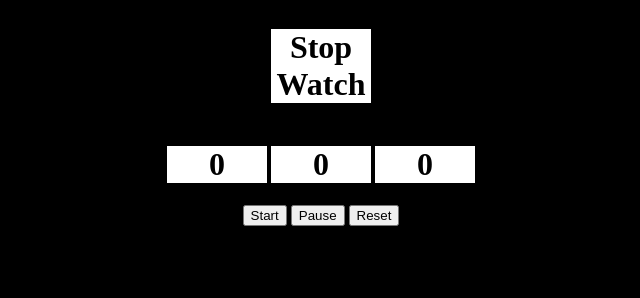
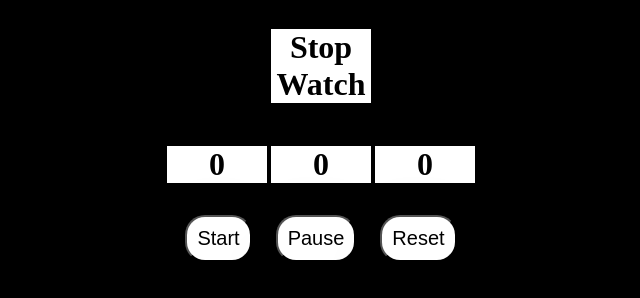
Before and after one commit to UBAIDSAILANI/JAVASCRIPT.ASSIGNMENT, a plain HTML site: page stopwatch on js/index.html in a window 1280 px wide. Both pictures are taken after a click on the button "Reset". Shown: the whole page, without its empty margins (319-959 px from the left). Drawn offline with Linux system fonts and the light colour scheme.

Commit message:
Add files via upload

```diff
--- a/stopwatch on js/app.js
+++ b/stopwatch on js/app.js
@@ -53,5 +53,7 @@ function reset(){
     secheading.innerHTML = sec;
     msecheading.innerHTML = msec;
     clearInterval(interval);
+    var start = document.getElementById('start');
+    start.style.display = 'inline-block'
 
 }
--- a/stopwatch on js/index.html
+++ b/stopwatch on js/index.html
@@ -5,6 +5,7 @@
     <meta http-equiv="X-UA-Compatible" content="IE=edge">
     <meta name="viewport" content="width=device-width, initial-scale=1.0">
     <title>Document</title>
+    <link rel="stylesheet" href="style.css">
 </head>
  <style>
     h1{
--- /dev/null
+++ b/stopwatch on js/style.css
@@ -0,0 +1,9 @@
+button{
+    background-color: white;
+     color: black;
+    margin: 10px;
+    border-radius: 20px;
+    font-size: 20px;
+padding: 10px;
+    box-shadow: rgba(0, 0, 0, 0.25) 0px 54px 55px, rgba(0, 0, 0, 0.12) 0px -12px 30px, rgba(0, 0, 0, 0.12) 0px 4px 6px, rgba(0, 0, 0, 0.17) 0px 12px 13px, rgba(0, 0, 0, 0.09) 0px -3px 5px;
+}
```
